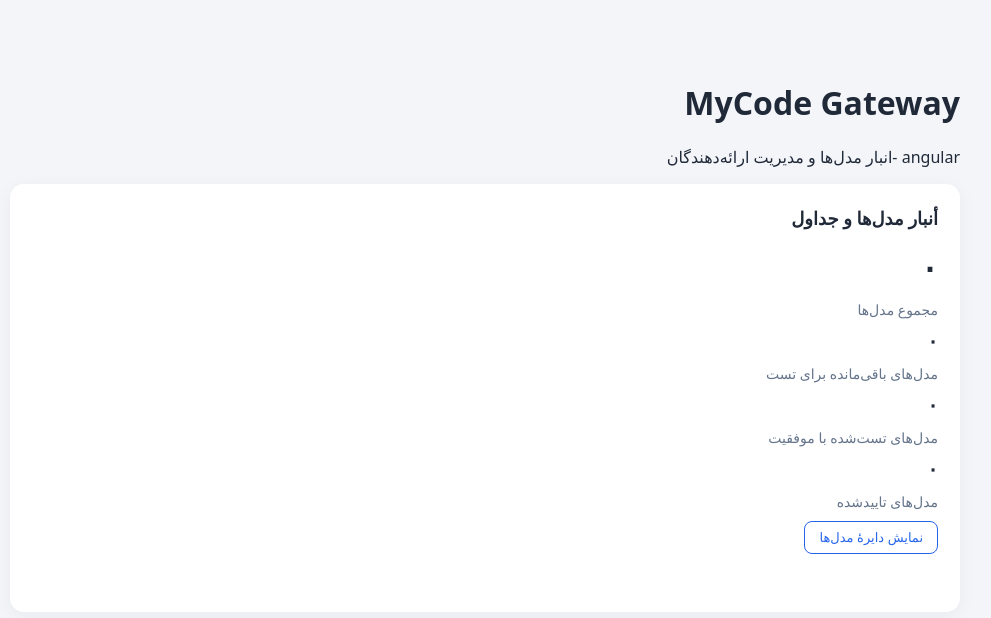
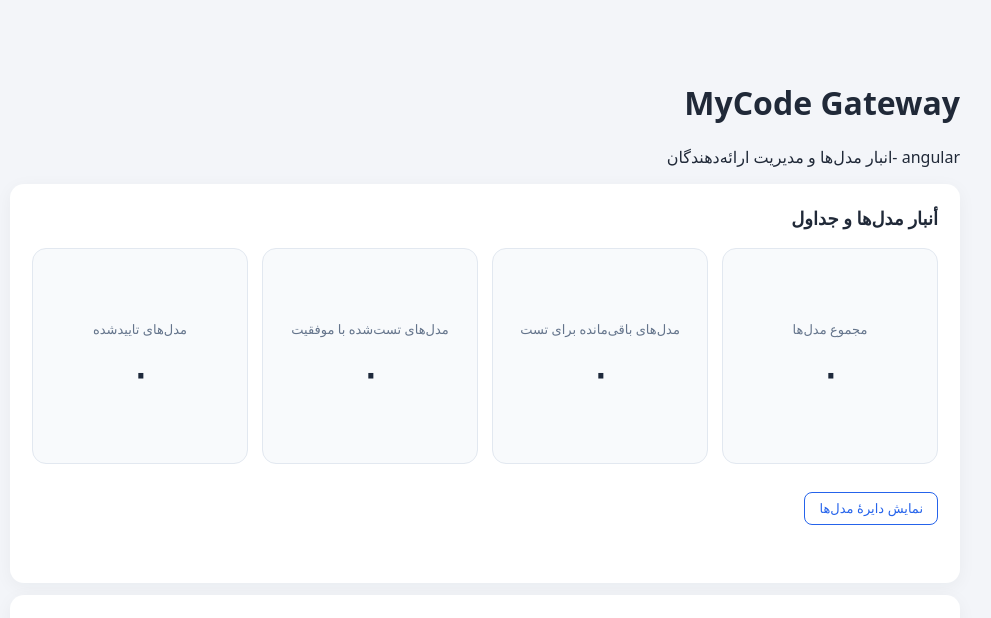
Before and after one commit to farshad-ir/work-with-LLMs, a FastAPI app: page / in a window 1280 px wide. Shown: the top 618 px of the page, without its empty margins (155-1146 px from the left). Run offline with FastAPI, Linux system fonts and the light colour scheme; data that the repository does not hold is empty.

Commit message:
Update index.html

```diff
--- a/app/templates/index.html
+++ b/app/templates/index.html
@@ -184,6 +184,51 @@
       gap: 10px;
       justify-content: flex-end;
     }
+    .counts {
+  display: grid;
+  grid-template-columns: repeat(4, minmax(0, 1fr));
+  gap: 14px;
+  margin: 18px 0;
+}
+
+.count-item {
+  aspect-ratio: 1 / 1;
+  min-width: 0;
+  background: #f8fafc;
+  border: 1px solid #e2e8f0;
+  border-radius: 14px;
+  display: flex;
+  flex-direction: column;
+  align-items: center;
+  justify-content: center;
+  text-align: center;
+  padding: 12px;
+  box-sizing: border-box;
+}
+
+.count-item .label {
+  order: 0;
+  margin: 0 0 12px;
+  font-size: 13px;
+  line-height: 1.7;
+  font-weight: 500;
+  color: #64748b;
+}
+
+.count-item .count {
+  order: 1;
+  margin: 0;
+  font-size: 34px;
+  font-weight: 750;
+  line-height: 1.2;
+  color: #1e293b;
+}
+
+@media (max-width: 650px) {
+  .counts {
+    grid-template-columns: repeat(2, minmax(0, 1fr));
+  }
+}
   </style>
 </head>
 <body>
```
